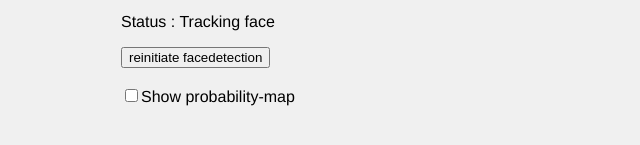
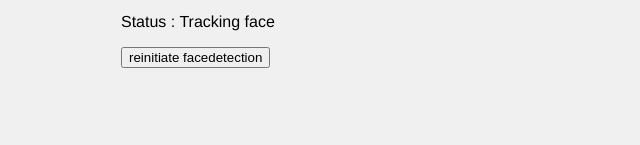
Before and after one commit to chandu07/MLVRHeadgame_test, a plain HTML site: page index.html in a window 1280 px wide. Shown: the part 345-490 px from the top of the page, without its empty margins (7-647 px from the left). Drawn offline with Linux system fonts and the light colour scheme.

Commit message:
Update index.html

```diff
--- a/index.html
+++ b/index.html
@@ -47,7 +47,6 @@
     <p>Status : <span id="headtrackerMessage">Tracking face</span></p>
     <p><input type="button" onclick="htracker.stop();htracker.start();" value="reinitiate facedetection">
     <br><br>
-    <input type="checkbox" onclick="showProbabilityCanvas()" value="asdfasd">Show probability-map</p>
     <script>
       // set up video and canvas elements needed
 
```
